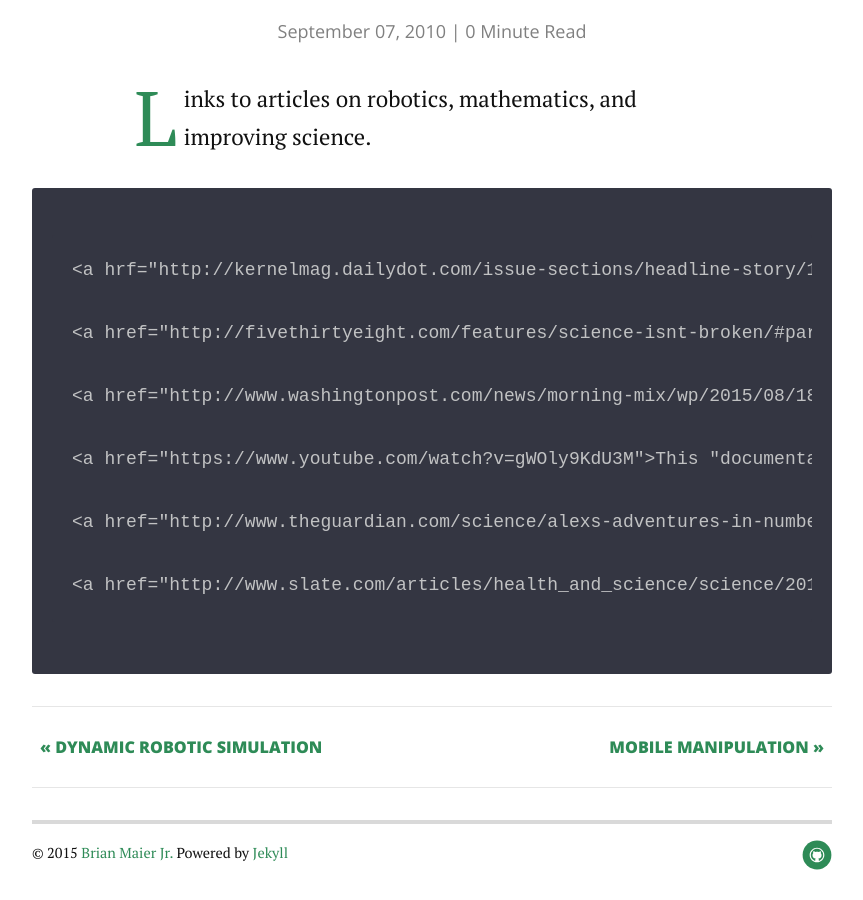
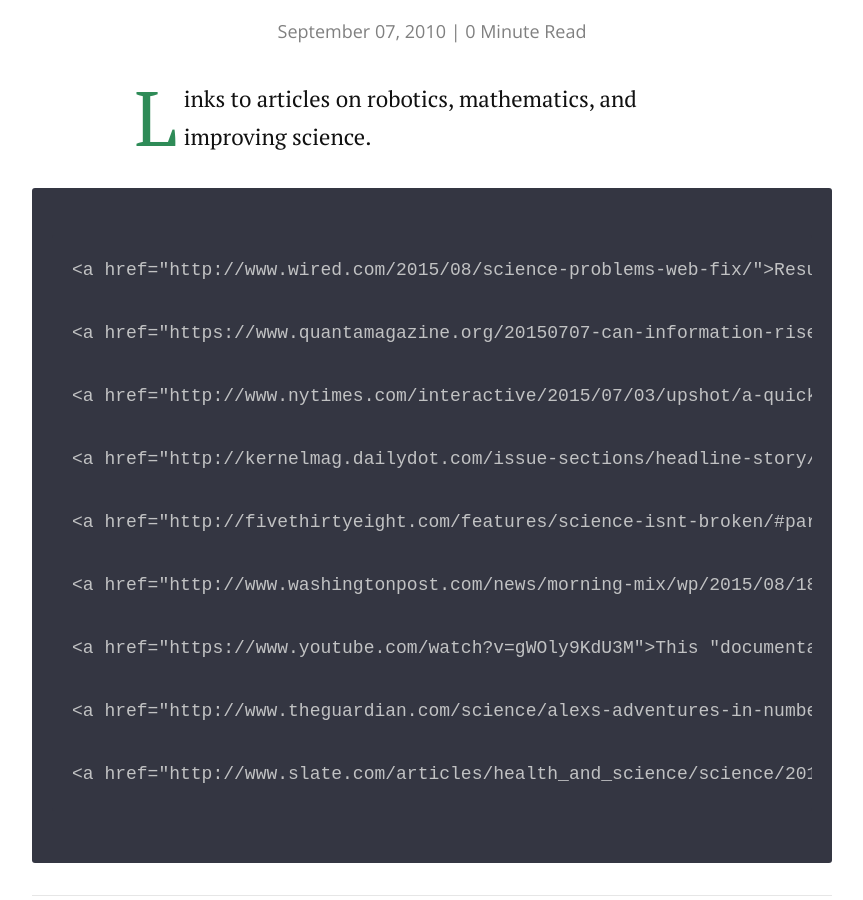
Before and after one commit to PositronicsLab/positronicslab.github.io, a Jekyll site: the page built from _posts/2015-09-10-better-science.markdown, in a window 1280 px wide and 900 px high, scrolled down 585 px. Shown: the whole window, without its empty margins (208-1071 px from the left). Built offline with Jekyll 4.4.1, drawn with Linux system fonts in a browser that asks for light colours; nearby versions of some CDN libraries; Markdown is read by kramdown in place of the engine named in the settings.

Commit message:
Updated links

```diff
--- a/_posts/2015-09-10-better-science.markdown
+++ b/_posts/2015-09-10-better-science.markdown
@@ -6,7 +6,14 @@ date:   2010-09-07
 
 <p class="intro"><span class="dropcap">L</span>inks to articles on robotics, mathematics, and improving science.</p>
 
-    <a hrf="http://kernelmag.dailydot.com/issue-sections/headline-story/14046/mooc-revolution-uber-for-education/">The MOOC revolution that wasn't. Or: improving on current best practices in education is hard.</a>
+    <a href="http://www.wired.com/2015/08/science-problems-web-fix/">Results from the Open Science Collaboration's attempt to replicate 100 top cited studies in Psychology.</a> Spoiler: only about a third could be replicated. This is the beauty of science, though: that scientists set out to do this will hopefully
+make future such research more rigorous.
+
+    <a href="https://www.quantamagazine.org/20150707-can-information-rise-from-randomness/">Puzzle on extracting information from randomness</a>
+
+    <a href="http://www.nytimes.com/interactive/2015/07/03/upshot/a-quick-puzzle-to-test-your-problem-solving.html">A great illustration of confirmation bias</a>
+
+    <a href="http://kernelmag.dailydot.com/issue-sections/headline-story/14046/mooc-revolution-uber-for-education/">The MOOC revolution that wasn't. Or: improving on current best practices in education is hard.</a>
 
     <a href="http://fivethirtyeight.com/features/science-isnt-broken/#part1">Great interactive web page that allows you to hack your way to scientific glory</a>
 
```
